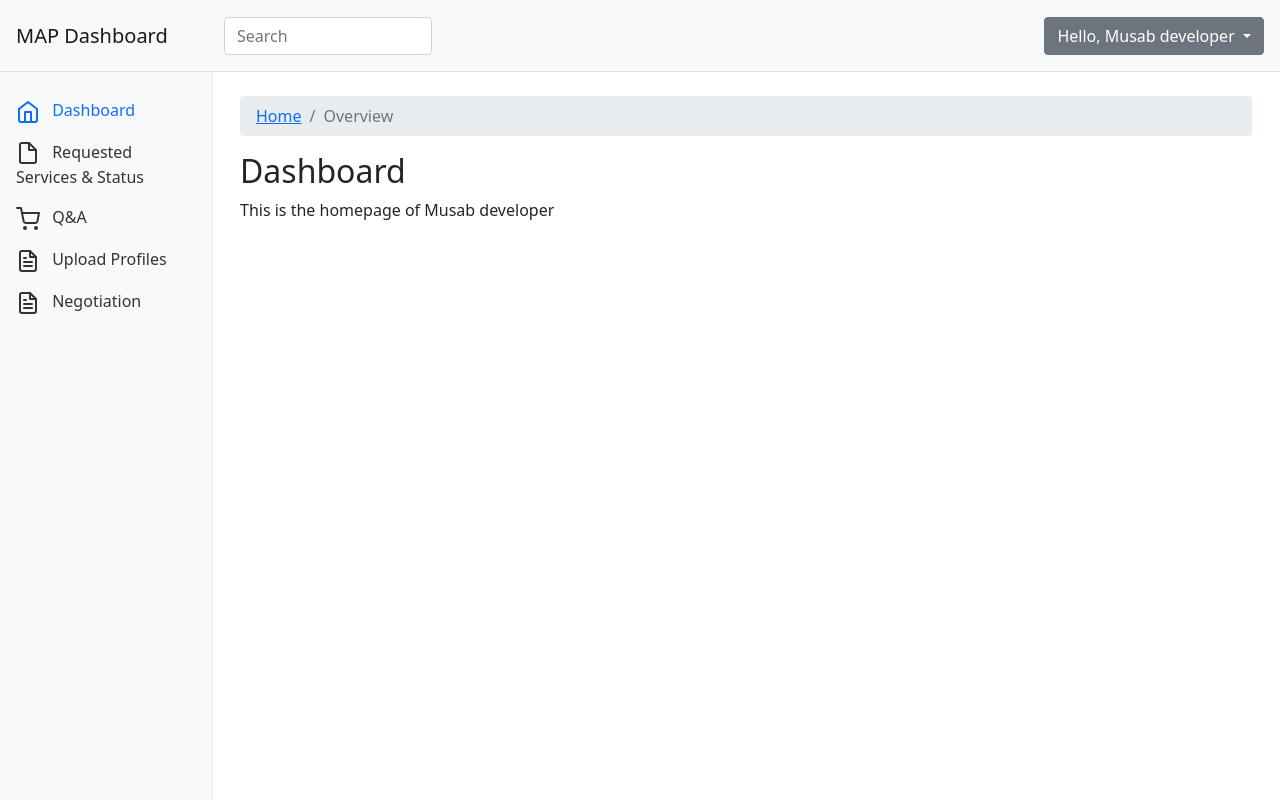
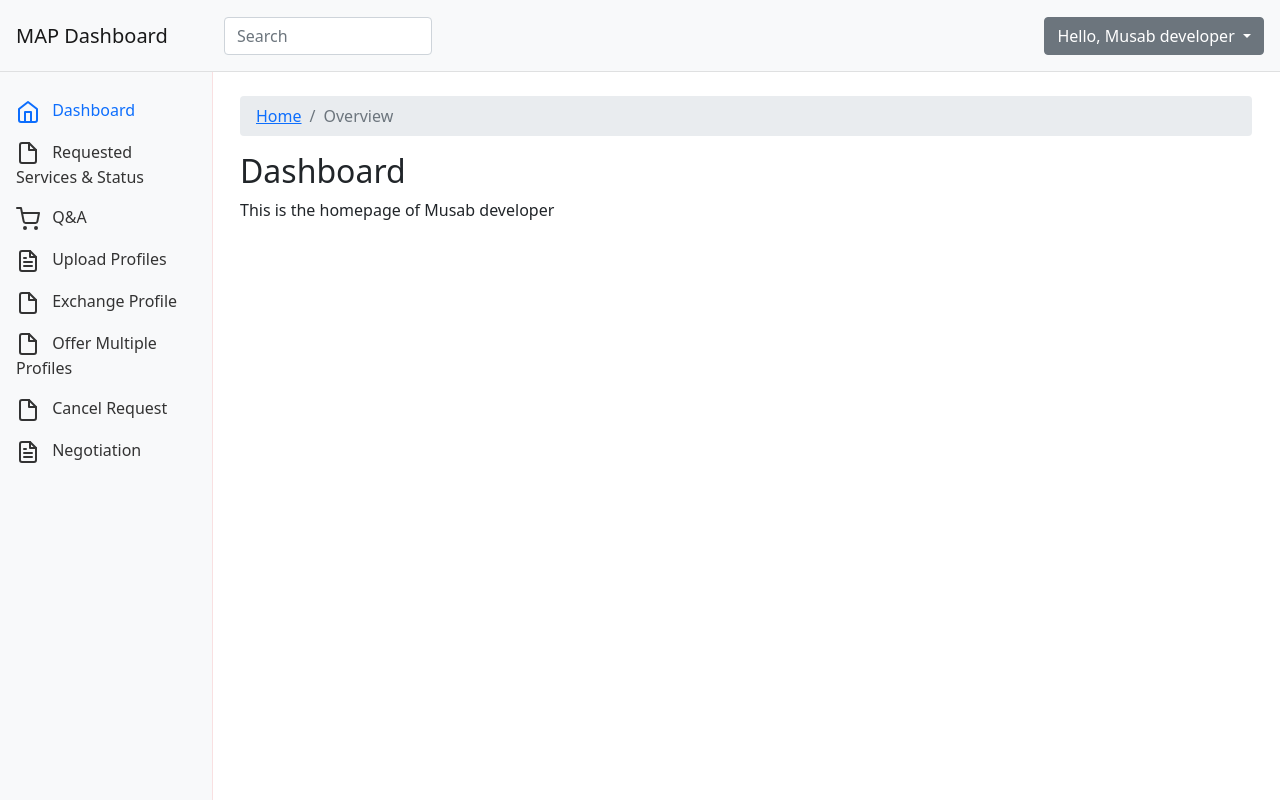
Before and after one commit to harytha6/CloudComputing-AWS-Agile, a PHP site: page /dashboardforMAP.php in a window 1280 px wide. Run offline with PHP 8.4, Linux system fonts and the light colour scheme; a user stored in the database is signed in; data comes from the database, SQL or seed files in the repository; data that the repository does not hold is empty.

Commit message:
New Buttons Added

```diff
--- a/dashboardforMAP.php
+++ b/dashboardforMAP.php
@@ -250,6 +250,24 @@ if (mysqli_num_rows($check)>0) {
                                 <svg xmlns="http://www.w3.org/2000/svg" width="24" height="24" viewBox="0 0 24 24" fill="none" stroke="currentColor" stroke-width="2" stroke-linecap="round" stroke-linejoin="round" class="feather feather-file-text"><path d="M14 2H6a2 2 0 0 0-2 2v16a2 2 0 0 0 2 2h12a2 2 0 0 0 2-2V8z"/><polyline points="14 2 14 8 20 8"/><line x1="16" y1="13" x2="8" y2="13"/><line x1="16" y1="17" x2="8" y2="17"/><polyline points="10 9 9 9 8 9"/></svg>
                                 <span class="ml-2"> Upload Profiles </span>
                             </a>
+                        </li>
+                        <li class="nav-item">
+                          <a class="nav-link" href="exchange.php">
+                            <svg xmlns="http://www.w3.org/2000/svg" width="24" height="24" viewBox="0 0 24 24" fill="none" stroke="currentColor" stroke-width="2" stroke-linecap="round" stroke-linejoin="round" class="feather feather-file"><path d="M13 2H6a2 2 0 0 0-2 2v16a2 2 0 0 0 2 2h12a2 2 0 0 0 2-2V9z"></path><polyline points="13 2 13 9 20 9"></polyline></svg>
+                            <span class="ml-2">Exchange Profile</span>
+                          </a>
+                        </li>
+                        <li class="nav-item">
+                          <a class="nav-link" href="offermultipleprofiles.php">
+                            <svg xmlns="http://www.w3.org/2000/svg" width="24" height="24" viewBox="0 0 24 24" fill="none" stroke="currentColor" stroke-width="2" stroke-linecap="round" stroke-linejoin="round" class="feather feather-file"><path d="M13 2H6a2 2 0 0 0-2 2v16a2 2 0 0 0 2 2h12a2 2 0 0 0 2-2V9z"></path><polyline points="13 2 13 9 20 9"></polyline></svg>
+                            <span class="ml-2">Offer Multiple Profiles</span>
+                          </a>
+                        </li>
+                        <li class="nav-item">
+                          <a class="nav-link" href="cancelforMAP.php">
+                            <svg xmlns="http://www.w3.org/2000/svg" width="24" height="24" viewBox="0 0 24 24" fill="none" stroke="currentColor" stroke-width="2" stroke-linecap="round" stroke-linejoin="round" class="feather feather-file"><path d="M13 2H6a2 2 0 0 0-2 2v16a2 2 0 0 0 2 2h12a2 2 0 0 0 2-2V9z"></path><polyline points="13 2 13 9 20 9"></polyline></svg>
+                            <span class="ml-2">Cancel Request</span>
+                          </a>
                         </li>
                         <li class="nav-item js-service-request-form">
                             <a class="nav-link" href="negotiatemap.php">
```
